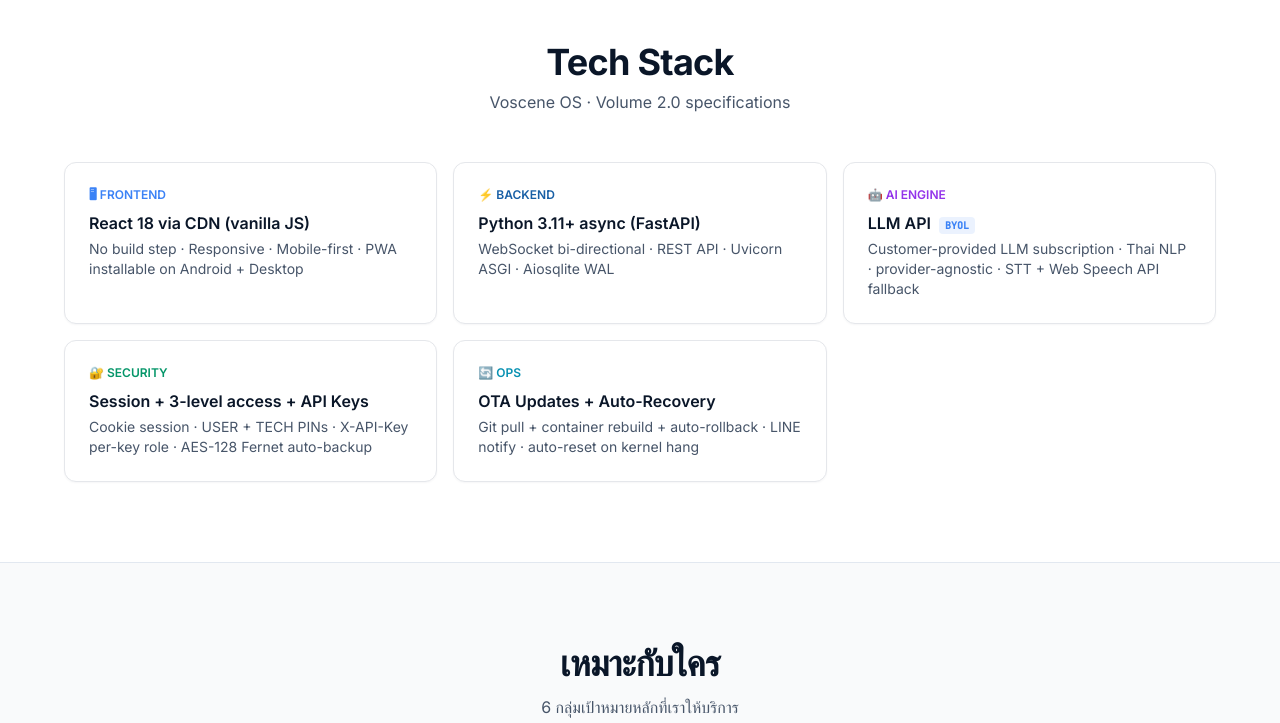
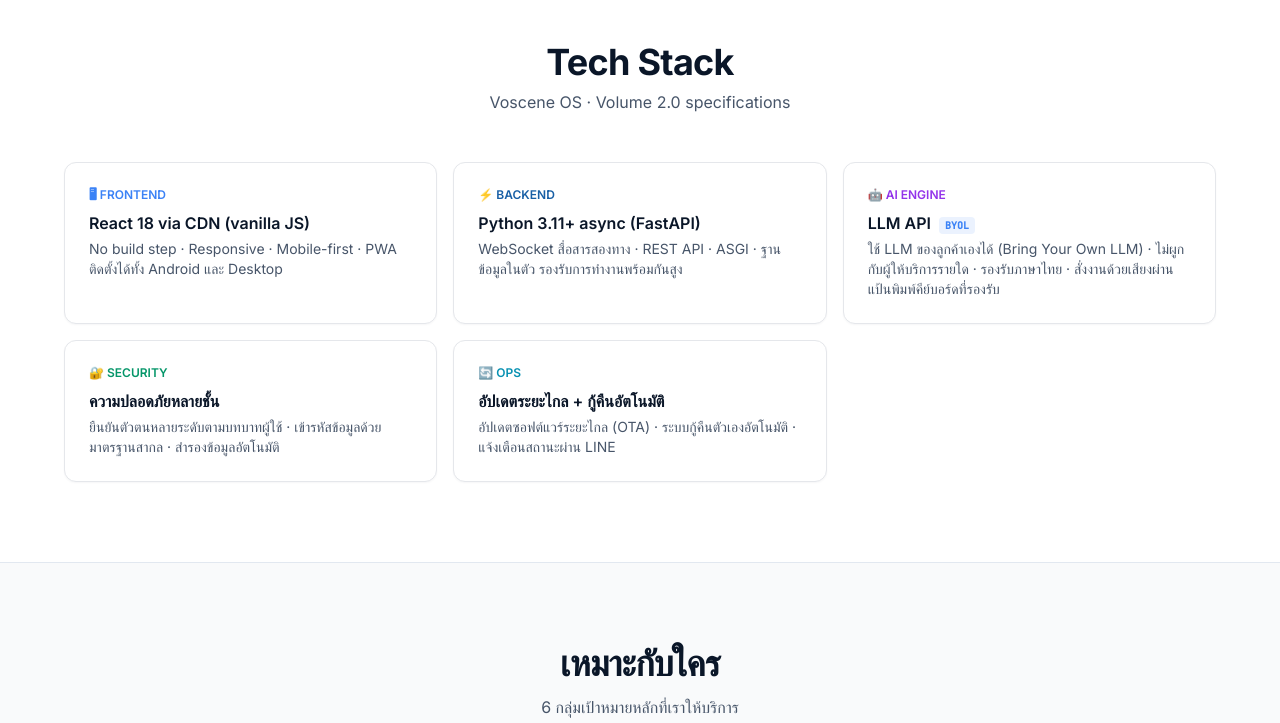
Before and after one commit to Voscene/voscene-web, a FastAPI app: page /features in a window 1280 px wide. Shown: the part 5777-6500 px from the top of the page. Run offline with FastAPI, Linux system fonts and the light colour scheme; data comes from the database, SQL or seed files in the repository; some libraries are stand-ins or nearby versions; some web fonts are replaced.

Commit message:
Tech Stack cards: pro + trustworthy, hide internal secrets
Owner reword — keep the section looking professional/credible but
stop exposing implementation internals that a competitor or bad
actor could use.

- Frontend: unchanged content, Thai-ified the PWA line
  ("ติดตั้งได้ทั้ง Android และ Desktop")
- Backend: drop "Uvicorn ASGI · Aiosqlite WAL" → generic
  "ASGI · ฐานข้อมูลในตัว รองรับการทำงานพร้อมกันสูง"; Thai
  "WebSocket สื่อสารสองทาง"
- AI Engine (selling point, stays visible): "ใช้ LLM ของลูกค้าเองได้
  (BYOL) · ไม่ผูกกับผู้ให้บริการรายใด · รองรับภาษาไทย · สั่งงานด้วยเสียง
  ผ่านแป้นพิมพ์คีย์บอร์ดที่รองรับ" (voice framing stays honest —
  via supported keyboard, no native/offline claim)
- Security: drop the exact scheme — was "Cookie session · USER +
  TECH PINs · X-API-Key per-key role · AES-128 Fernet auto-backup"
  → title "ความปลอดภัยหลายชั้น", detail "ยืนยันตัวตนหลายระดับตาม
  บทบาทผู้ใช้ · เข้ารหัสข้อมูลด้วยมาตรฐานสากล · สำรองข้อมูลอัตโนมัติ"
- OPS: drop deploy mechanics + kernel detail — was "Git pull +
  container rebuild + auto-rollback · LINE notify · auto-reset on
  kernel hang" → title "อัปเดตระยะไกล + กู้คืนอัตโนมัติ", detail
  "อัปเดตซอฟต์แวร์ระยะไกล (OTA) · ระบบกู้คืนตัวเองอัตโนมัติ ·
  แจ้งเตือนสถานะผ่าน LINE"

Co-Authored-By: Claude Opus 4.8 <noreply@anthropic.com>

```diff
--- a/templates/public/features.html
+++ b/templates/public/features.html
@@ -450,27 +450,27 @@
             <div class="card rounded-xl p-6">
                 <div class="text-electric text-xs font-semibold mb-2">🖥 FRONTEND</div>
                 <div class="font-semibold mb-1 text-navy">React 18 via CDN (vanilla JS)</div>
-                <p class="text-slate-600 text-sm font-th">No build step · Responsive · Mobile-first · PWA installable on Android + Desktop</p>
+                <p class="text-slate-600 text-sm font-th">No build step · Responsive · Mobile-first · PWA ติดตั้งได้ทั้ง Android และ Desktop</p>
             </div>
             <div class="card rounded-xl p-6">
                 <div class="text-signal text-xs font-semibold mb-2">⚡ BACKEND</div>
                 <div class="font-semibold mb-1 text-navy">Python 3.11+ async (FastAPI)</div>
-                <p class="text-slate-600 text-sm font-th">WebSocket bi-directional · REST API · Uvicorn ASGI · Aiosqlite WAL</p>
+                <p class="text-slate-600 text-sm font-th">WebSocket สื่อสารสองทาง · REST API · ASGI · ฐานข้อมูลในตัว รองรับการทำงานพร้อมกันสูง</p>
             </div>
             <div class="card rounded-xl p-6">
                 <div class="text-purple-600 text-xs font-semibold mb-2">🤖 AI ENGINE</div>
                 <div class="font-semibold mb-1 text-navy">LLM API <span class="px-1.5 py-0.5 rounded bg-electric/10 text-electric text-[10px] font-mono ml-1">BYOL</span></div>
-                <p class="text-slate-600 text-sm font-th">Customer-provided LLM subscription · Thai NLP · provider-agnostic · STT + Web Speech API fallback</p>
+                <p class="text-slate-600 text-sm font-th">ใช้ LLM ของลูกค้าเองได้ (Bring Your Own LLM) · ไม่ผูกกับผู้ให้บริการรายใด · รองรับภาษาไทย · สั่งงานด้วยเสียงผ่านแป้นพิมพ์คีย์บอร์ดที่รองรับ</p>
             </div>
             <div class="card rounded-xl p-6">
                 <div class="text-emerald-600 text-xs font-semibold mb-2">🔐 SECURITY</div>
-                <div class="font-semibold mb-1 text-navy">Session + 3-level access + API Keys</div>
-                <p class="text-slate-600 text-sm font-th">Cookie session · USER + TECH PINs · X-API-Key per-key role · AES-128 Fernet auto-backup</p>
+                <div class="font-semibold mb-1 text-navy">ความปลอดภัยหลายชั้น</div>
+                <p class="text-slate-600 text-sm font-th">ยืนยันตัวตนหลายระดับตามบทบาทผู้ใช้ · เข้ารหัสข้อมูลด้วยมาตรฐานสากล · สำรองข้อมูลอัตโนมัติ</p>
             </div>
             <div class="card rounded-xl p-6">
                 <div class="text-cyan-600 text-xs font-semibold mb-2">🔄 OPS</div>
-                <div class="font-semibold mb-1 text-navy">OTA Updates + Auto-Recovery</div>
-                <p class="text-slate-600 text-sm font-th">Git pull + container rebuild + auto-rollback · LINE notify · auto-reset on kernel hang</p>
+                <div class="font-semibold mb-1 text-navy">อัปเดตระยะไกล + กู้คืนอัตโนมัติ</div>
+                <p class="text-slate-600 text-sm font-th">อัปเดตซอฟต์แวร์ระยะไกล (OTA) · ระบบกู้คืนตัวเองอัตโนมัติ · แจ้งเตือนสถานะผ่าน LINE</p>
             </div>
         </div>
     </div>
```
